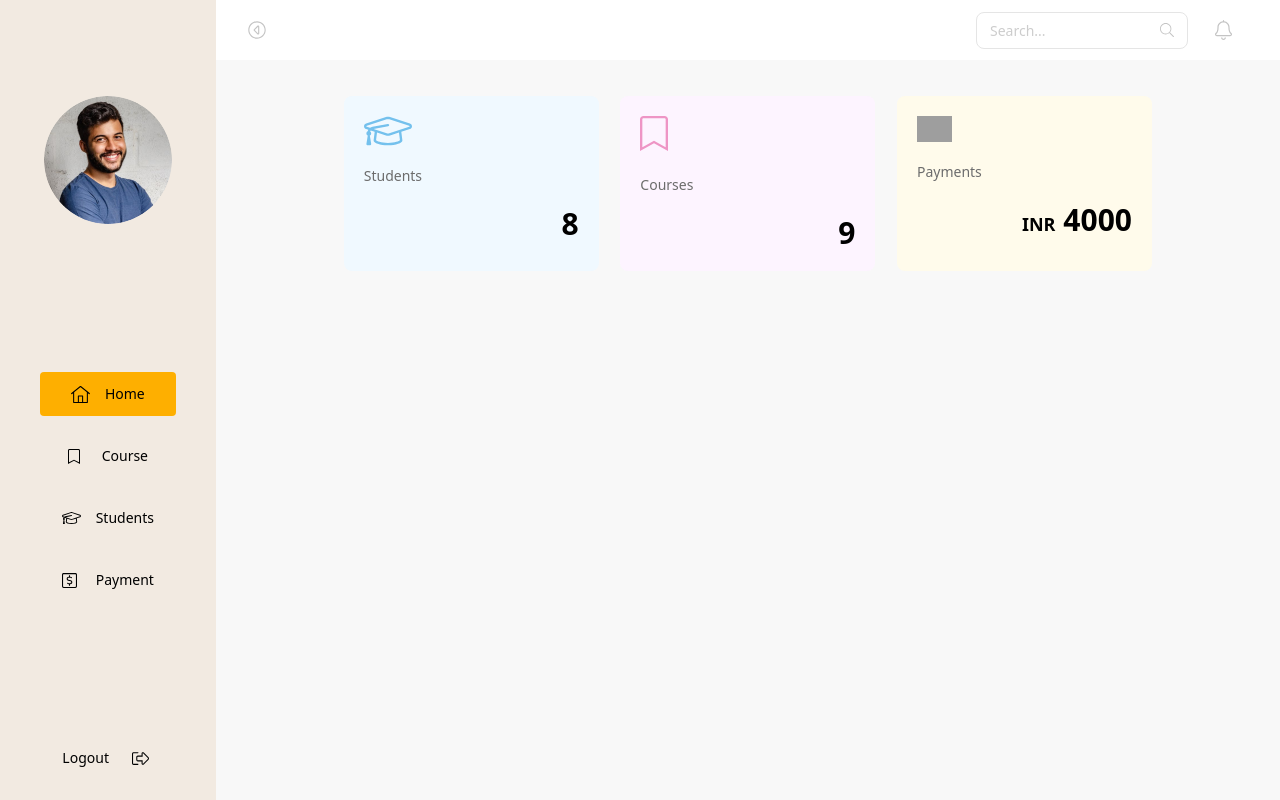
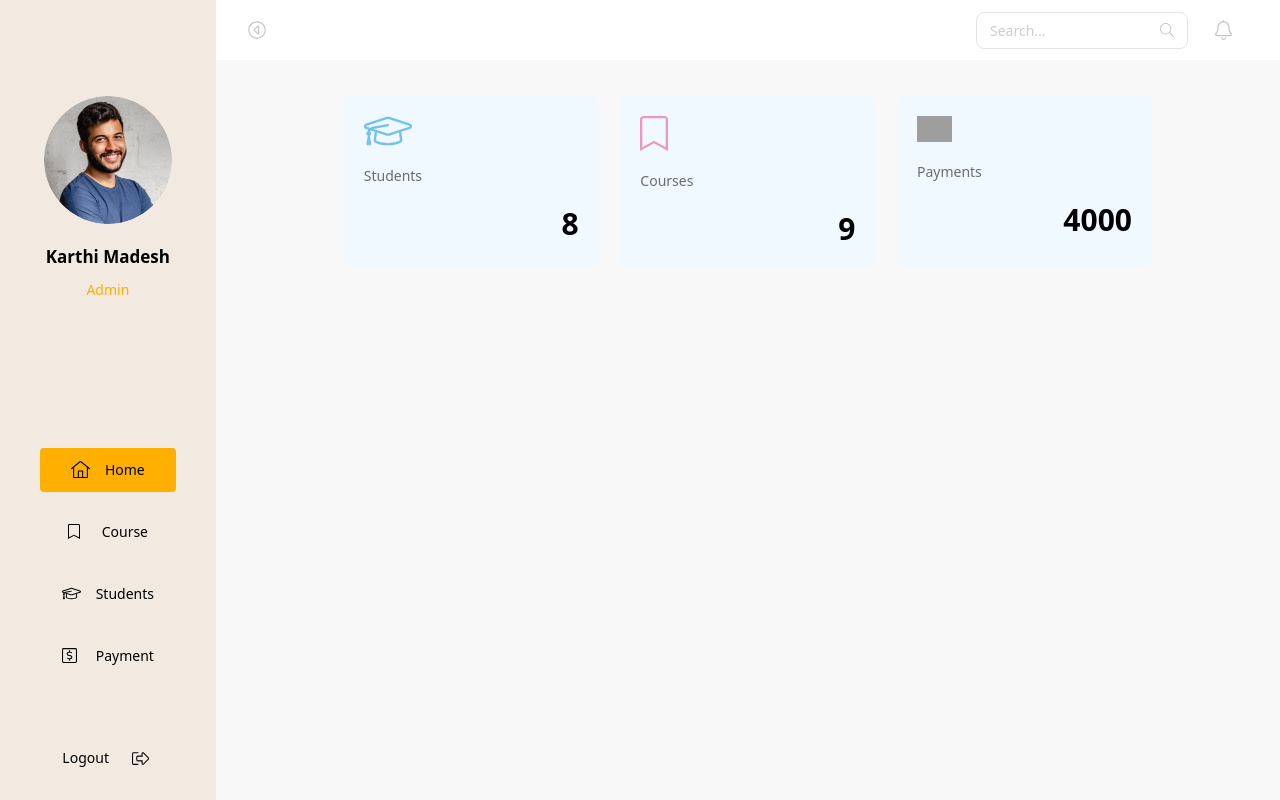
Before and after one commit to EdKo2001/React-Developer-Digital-Governance-Agency, a Next.js app: page /dashboard in a window 1280 px wide. Built offline with nearby package versions, Linux system fonts and the light colour scheme; data requests are answered from the project's data file; grey boxes are pictures that could not be loaded.

Commit message:
feat(user-data): add into sidebar

```diff
--- a/src/app/dashboard/page.tsx
+++ b/src/app/dashboard/page.tsx
@@ -2,7 +2,7 @@ import React from "react";
 import { Metadata } from "next";
 import Image from "next/image";
 
-import axios, { AxiosResponse } from "axios";
+import axios from "axios";
 
 import { DashboardLayout } from "@/components";
 
@@ -10,13 +10,14 @@ export const metadata: Metadata = {
   title: "Dashboard",
 };
 
-interface MetricsData {
-  studentsCount: number;
-  coursesCount: number;
-  payment: number;
+interface MetricProps {
+  title: string;
+  value: number | string;
+  imgWidth?: number;
+  imgHeight?: number;
 }
 
-async function getMetrics() {
+async function getMetrics(): Promise<MetricProps[]> {
   "use server";
 
   try {
@@ -26,77 +27,90 @@ async function getMetrics() {
       axios.get("http://localhost:3000/api/payment"),
     ]);
 
-    const settledResponses = responses.map((response) => {
+    const settledResponses: MetricProps[] = responses.map((response, index) => {
       if (response.status === "fulfilled") {
-        return response.value.data;
+        const data = response.value.data;
+        let value: number | string = "Failed";
+
+        if (index === 0 || index === 1) {
+          value = data.length;
+        } else if (index === 2) {
+          value = data.reduce(
+            (acc: number, cur: { "Amount Paid": number }) =>
+              (acc += +cur["Amount Paid"]),
+            0,
+          );
+        }
+
+        return {
+          title:
+            index === 0 ? "Students" : index === 1 ? "Courses" : "Payments",
+          value,
+        };
       } else {
         console.error(response.reason);
-        return "Failed";
+        return {
+          title: "Failed",
+          value: "Failed",
+        };
       }
     });
 
-    return {
-      studentsCount: settledResponses[0].length,
-      coursesCount: settledResponses[1].length,
-      payment: settledResponses[2].reduce(
-        (acc: number, cur: { "Amount Paid": number }) =>
-          (acc += +cur["Amount Paid"]),
-        0,
-      ),
-    };
+    return settledResponses;
   } catch (error) {
     console.error(error);
-    return {
-      studentsCount: "Failed",
-      coursesCount: "Failed",
-      payment: "Failed",
-    };
+    return [
+      { title: "Failed", value: "Failed" },
+      { title: "Failed", value: "Failed" },
+      { title: "Failed", value: "Failed" },
+    ];
   }
 }
 
+const MetricBlock: React.FC<MetricProps> = ({
+  title,
+  value,
+  imgWidth,
+  imgHeight,
+}) => {
+  const imageSrc = `/images/${title.toLowerCase()}.svg`;
+
+  return (
+    <div className="flex w-[255px] flex-col rounded-lg bg-sky-50 p-5 max-md:ml-0 max-md:mt-10 max-md:w-full max-md:pr-5">
+      <Image src={imageSrc} alt={title} width={imgWidth} height={imgHeight} />
+      <h3 className="mt-5 text-sm font-medium text-gray">{title}</h3>
+      <p className="mt-5 text-right text-3xl font-bold text-black">{value}</p>
+    </div>
+  );
+};
+
 export default async function Dashboard() {
-  const { studentsCount, coursesCount, payment }: MetricsData =
-    await getMetrics();
+  const metrics = await getMetrics();
 
   return (
     <DashboardLayout>
       <div className="mx-auto flex w-[80%] justify-evenly	  max-md:ml-0 max-md:w-full max-md:max-w-full max-md:flex-col max-md:gap-0">
-        <div className="  flex  w-[255px]   flex-col rounded-lg bg-sky-50 p-5 max-md:ml-0 max-md:mt-10 max-md:w-full max-md:pr-5">
-          <Image
-            src="/images/students.svg"
-            alt="students count"
-            width={48}
-            height={38}
+        {metrics.map((metric, index) => (
+          <MetricBlock
+            key={index}
+            title={metric.title}
+            value={metric.value}
+            imgWidth={
+              metric.title === "Students"
+                ? 48
+                : metric.title === "Courses"
+                ? 28
+                : 35
+            }
+            imgHeight={
+              metric.title === "Students"
+                ? 38
+                : metric.title === "Courses"
+                ? 35
+                : 40
+            }
           />
-          <h2 className="mt-5   text-sm font-medium text-gray">Students</h2>
-          <p className="mt-5  text-right  text-3xl font-bold  text-black">
-            {studentsCount}
-          </p>
-        </div>
-        <div className="  flex w-[255px]   flex-col rounded-lg bg-fuchsia-50  p-5  max-md:ml-0 max-md:mt-10 max-md:w-full">
-          <Image
-            src="/images/courses.svg"
-            alt="courses count"
-            width={28}
-            height={35}
-          />
-          <h2 className="mt-6   text-sm font-medium text-gray">Courses</h2>
-          <p className="mt-5  text-right text-3xl font-bold  text-black">
-            {coursesCount}
-          </p>
-        </div>
-        <div className="  flex w-[255px] flex-col rounded-lg bg-amber-50 p-5 max-md:ml-0 max-md:mt-10 max-md:w-full">
-          <Image
-            src="/images/payments.svg"
-            alt="payments count"
-            width={35}
-            height={40}
-          />
-          <h2 className="mt-5   text-sm font-medium  text-gray">Payments</h2>
-          <p className="mt-5  text-right text-3xl font-bold  text-black">
-            <span className="text-lg">INR</span> {payment}
-          </p>
-        </div>
+        ))}
       </div>
     </DashboardLayout>
   );
--- a/src/components/Sidebar.tsx
+++ b/src/components/Sidebar.tsx
@@ -6,7 +6,7 @@ import Logout from "./Logout";
 
 export default function Sidebar() {
   return (
-    <div className="bg-brown  mx-auto flex w-[19%] flex-col  items-stretch  px-10 pb-8 pt-24 max-md:ml-0 max-md:w-full max-md:px-5">
+    <div className="mx-auto  flex w-[19%] flex-col items-stretch  bg-brown  px-10 pb-8 pt-24 max-md:ml-0 max-md:w-full max-md:px-5">
       <Image
         src="/images/profile.png"
         alt="John Doe"
@@ -14,6 +14,10 @@ export default function Sidebar() {
         width={128}
         height={128}
       />
+      <h1 className="mb-[10px] mt-[20px] text-center text-[17px] font-bold">
+        Karthi Madesh
+      </h1>
+      <h2 className="text-center text-sm font-medium text-orange">Admin</h2>
       <Navigation />
       <Logout />
     </div>
```
